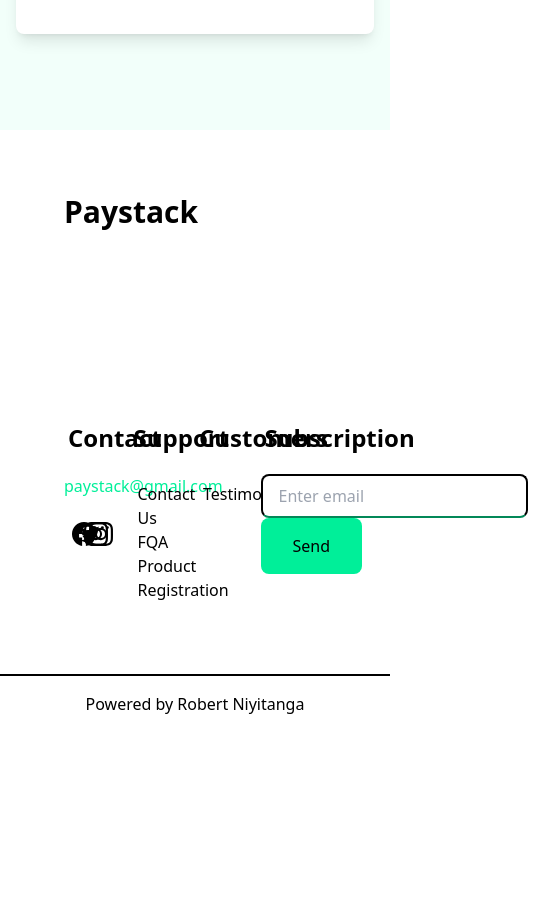
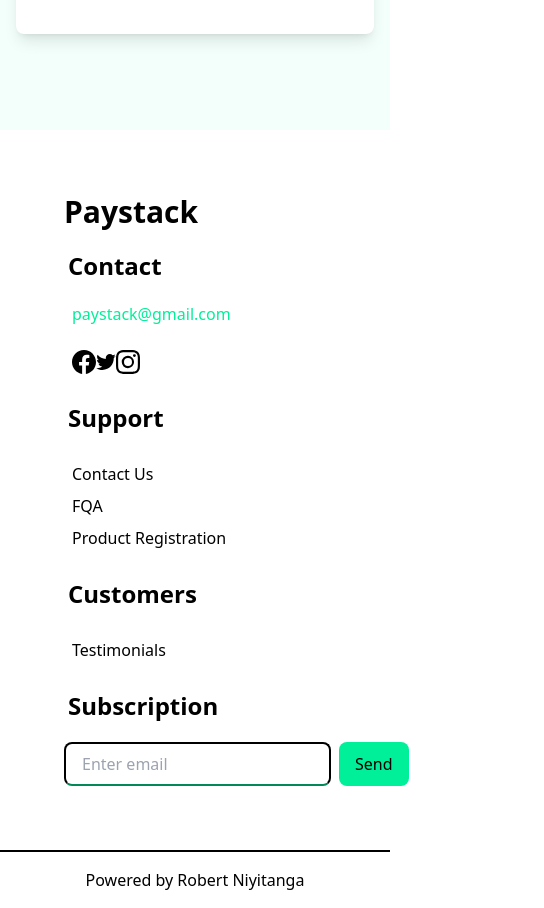
Before and after one commit to NIRoberto/full-stack-coding-challenge, a React (Create React App) app: page / in a window 390 px wide. Shown: the part 4021-4929 px from the top of the page, 544 px wide, since content can reach past the window. Before the commit the page ends 4753 px from the top, so only its background shows below. Built offline with nearby package versions, Linux system fonts and the light colour scheme.

Commit message:
Make  home page responsive

```diff
--- a/src/Components/Footer.js
+++ b/src/Components/Footer.js
@@ -5,18 +5,17 @@
 const Footer = () => {
   return (
     <IconContext.Provider value={{ className: "text-2xl mt-4" }}>
-      <footer className="bg-w p-16 grid grid-cols-4  grid-rows-2">
+      <footer className="bg-w p-16 grid  grid-cols-1 sm:grid-cols-2 md:grid-cols-4  md:grid-rows-2">
         <div>
           <h1 className="text-3xl font-bold">Paystack</h1>
         </div>
-
         <div></div>
         <div></div>
         <div></div>
         <div>
           <h1 className="font-bold text-2xl py-5 px-1 ">Contact</h1>
-          <p className="text-btn">paystack@gmail.com</p>
-          <ul className="grid p-2 grid-cols-4 w-3/5">
+          <p className="text-btn ml-2">paystack@gmail.com</p>
+          <ul className="grid p-2 grid-cols-4  w-2/5 md:w-3/5">
             <li>
               <a href="#link">
                 <BsFacebook />
@@ -32,16 +31,11 @@
                 <BsInstagram />
               </a>
             </li>
-            <li>
-              <a href="#link">
-                <BsInstagram />
-              </a>
-            </li>
           </ul>
         </div>
         <div>
           <h1 className="font-bold text-2xl py-5 px-1 ">Support</h1>
-          <ul className="p-2">
+          <ul className="p-2 grid grid-cols-1 gap-2">
             <li>
               <a href="#link">Contact Us</a>
             </li>
@@ -63,18 +57,21 @@
         </div>
         <div>
           <h1 className="font-bold text-2xl py-5 px-1 ">Subscription</h1>
-          <form action="">
+          <form action="" className="flex">
             <input
               type="text"
               placeholder="Enter email"
-              className="border-2 focus:border-log border-solid py-2 px-4 rounded-lg mr-4 border-b-log"
+              className="border-2 focus:border-log border-solid py-2 px-4 rounded-lg mr-2 md:mr-4 border-b-log"
             />
-            <button className="bg-btn py-4 px-8 rounded-lg"> Send</button>
+            <button className="bg-btn py-2 px-4 md:px-8 rounded-lg">
+              {" "}
+              Send
+            </button>
           </form>
         </div>
       </footer>
       <div className="bg-w py-4 border-t-2 border-opacity-0 border-grey">
-        <p  className="text-center text-grey">Powered by Robert Niyitanga</p>
+        <p className="text-center text-grey">Powered by Robert Niyitanga</p>
       </div>
     </IconContext.Provider>
   );
--- a/tailwind.config.js
+++ b/tailwind.config.js
@@ -6,9 +6,13 @@
         main: "#F2FFFA",
         btn: "#00EF99",
         log: "#038858",
-        w:"#ffff"
+        w: "#ffff",
       },
     },
+    // screens: {
+    //   table: "760px",
+    //   laptop:"1024px"
+    // },
     colors: {
       main: "#F2FFFA",
       btn: "#00EF99",
```
